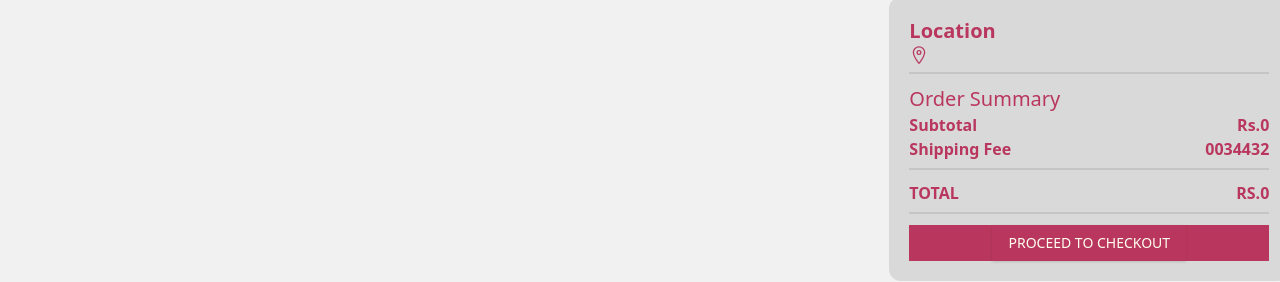
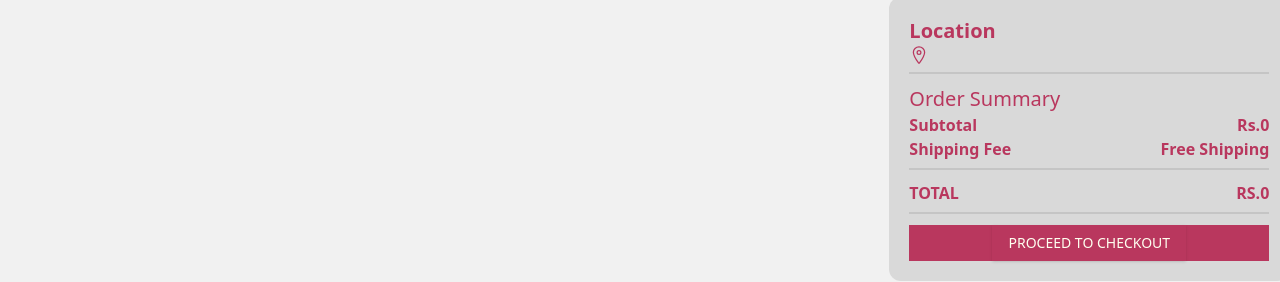
Before and after one commit to Ghaniya08/e-commerce, a Next.js app: page /cart in a window 1280 px wide. Shown: the part 139-421 px from the top of the page. Built offline with nearby package versions, Linux system fonts and the light colour scheme.

Commit message:
Update cartpage.tsx

```diff
--- a/src/app/cart/cartpage.tsx
+++ b/src/app/cart/cartpage.tsx
@@ -31,7 +31,7 @@ const Cartpage = () => {
 
                        <h2 className="text-myverydarkpink text-base
                        "><strong>Shipping Fee</strong></h2>
-                       <h2 className="text-myverydarkpink text-base"><strong>0034432</strong></h2>
+                       <h2 className="text-myverydarkpink text-base"><strong>Free Shipping</strong></h2>
 
                    </div>
                 </div>
```
